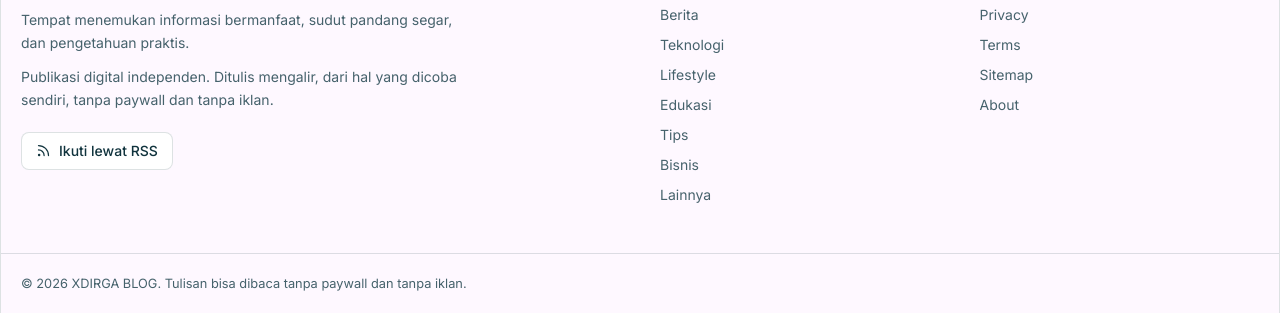
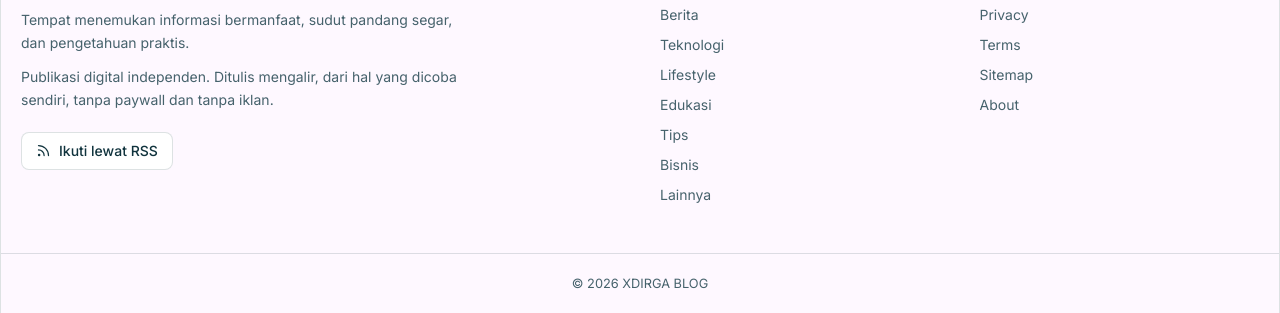
Before and after one commit to marko1kiro/xdirga-blog, an Astro site: page / in a window 1280 px wide. Shown: the part 3808-4121 px from the top of the page. Built offline with nearby package versions, Linux system fonts and the light colour scheme; Astro itself is replaced by a stand-in of ours.

Commit message:
fix: hapus kalimat paywall dari footer, copyright + branding centered

```diff
--- a/src/components/Footer.astro
+++ b/src/components/Footer.astro
@@ -61,8 +61,8 @@ const categories = (await getCollection('categories')).sort((a, b) => a.data.ord
   </div>
 
   <div class="border-t border-border">
-    <div class="mx-auto w-full max-w-[1280px] px-5 py-5 text-[0.8rem] text-text-secondary">
-      <p>© {new Date().getFullYear()} {SITE.name}. Tulisan bisa dibaca tanpa paywall dan tanpa iklan.</p>
+    <div class="mx-auto w-full max-w-[1280px] px-5 py-5 text-center text-[0.8rem] text-text-secondary">
+      <p>© {new Date().getFullYear()} {SITE.name}</p>
     </div>
   </div>
 </footer>
```
